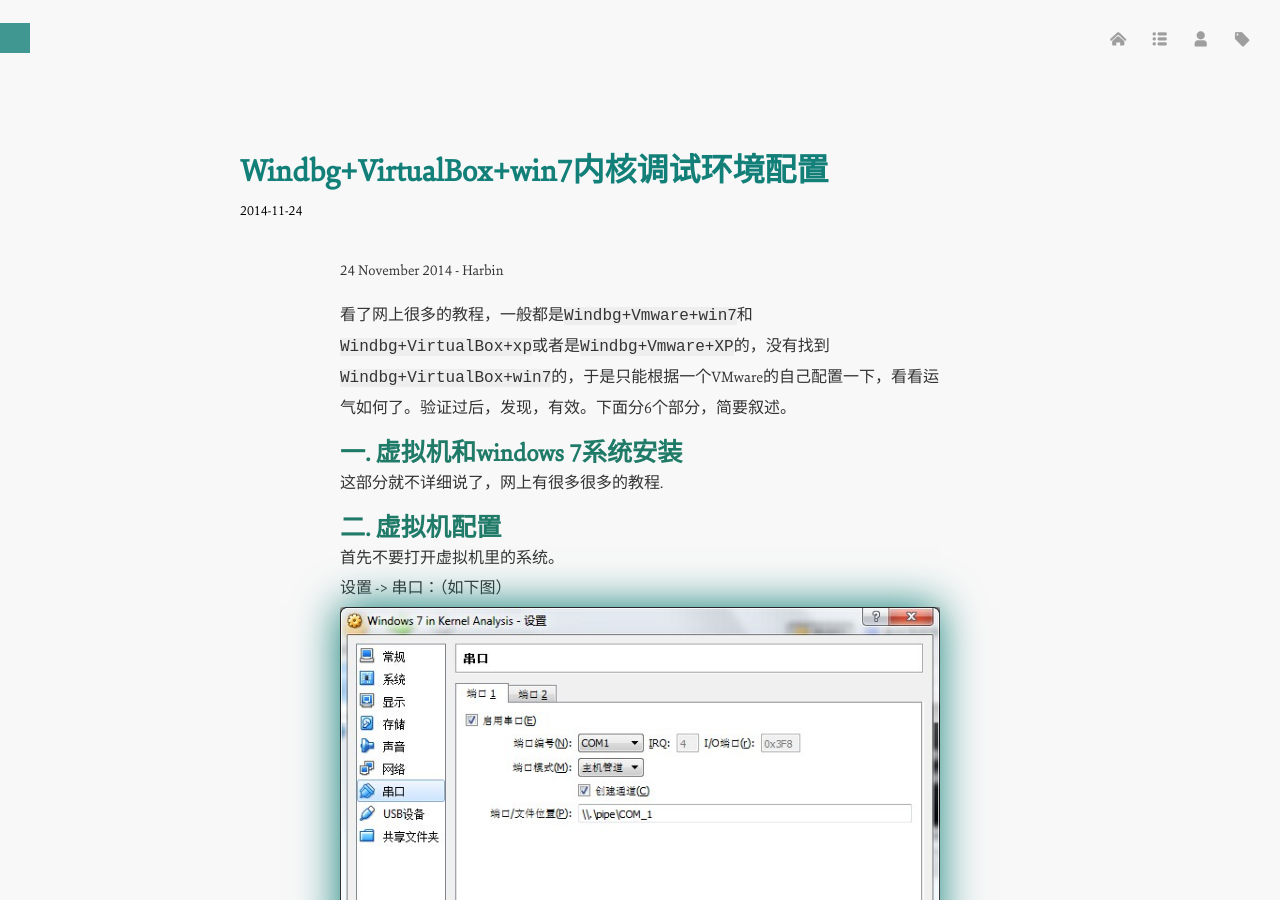
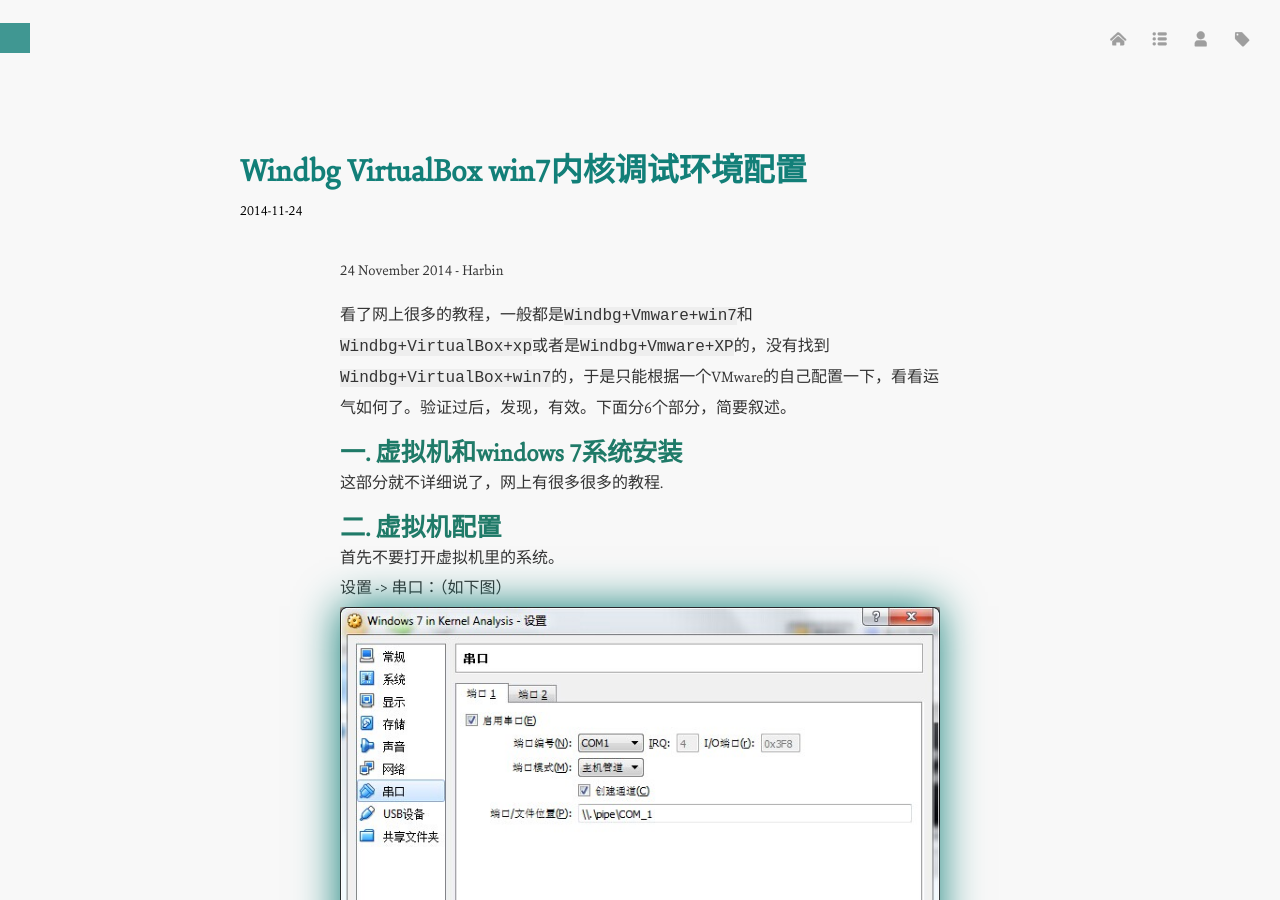
Before and after one commit to KevinIsCool/Kevin, a Jekyll site: the page built from _posts/tech/2014-11-24-windbg+virtualbox+win7-The-Kernel-Debugging-Env-configuration.md, in a window 1280 px wide and 900 px high. Built offline with Jekyll 4.4.1, drawn with Linux system fonts in a browser that asks for light colours; Markdown is read by kramdown in place of the engine named in the settings; comment, search, counter and statistics services are not loaded.

Commit message:
20141209

```diff
--- a/_posts/tech/2014-11-24-windbg+virtualbox+win7-The-Kernel-Debugging-Env-configuration.md
+++ b/_posts/tech/2014-11-24-windbg+virtualbox+win7-The-Kernel-Debugging-Env-configuration.md
@@ -1,6 +1,6 @@
 ---
 layout: post
-title: Windbg+VirtualBox+win7内核调试环境配置
+title: Windbg VirtualBox win7内核调试环境配置
 category: tech
 ---
 
@@ -54,7 +54,7 @@
 然后启动Windbg，会显示：
 `waiting to connect ...`
 然后启动系统，到系统进入引导时，会被中断，Windbg显示如下：
-![OK]({{ site.rul }}/images/20141124/OK.png)
+![OK]({{ site.url }}/images/20141124/OK.png)
 ###六. 符号目录配置
 如上图，我们可以看到有两个ERROR：`Symbol file could not be found.`
 下面是如何配置Symbol目录。
```
